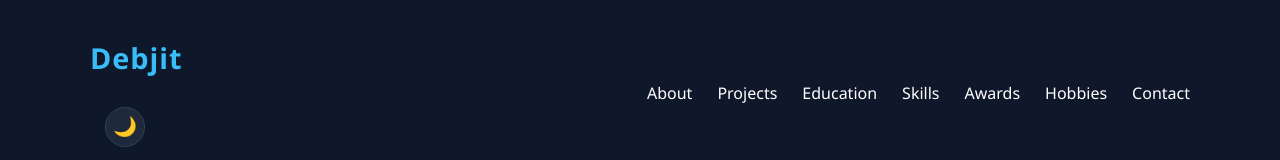
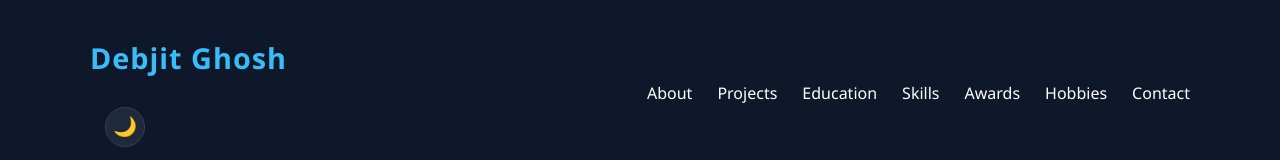
Before and after one commit to Debjitvk18/Portfolio_task_provis, a plain HTML site: page index.html in a window 1280 px wide. Shown: the top 160 px of the page. Drawn offline with Linux system fonts and the light colour scheme.

Commit message:
html heading change

```diff
--- a/index.html
+++ b/index.html
@@ -10,7 +10,7 @@
   <body>
     <header>
       <div class="container">
-        <h1 class="logo">Debjit</h1>
+        <h1 class="logo">Debjit Ghosh</h1>
         <nav>
           <ul>
             <li><a href="#about">About</a></li>
```
